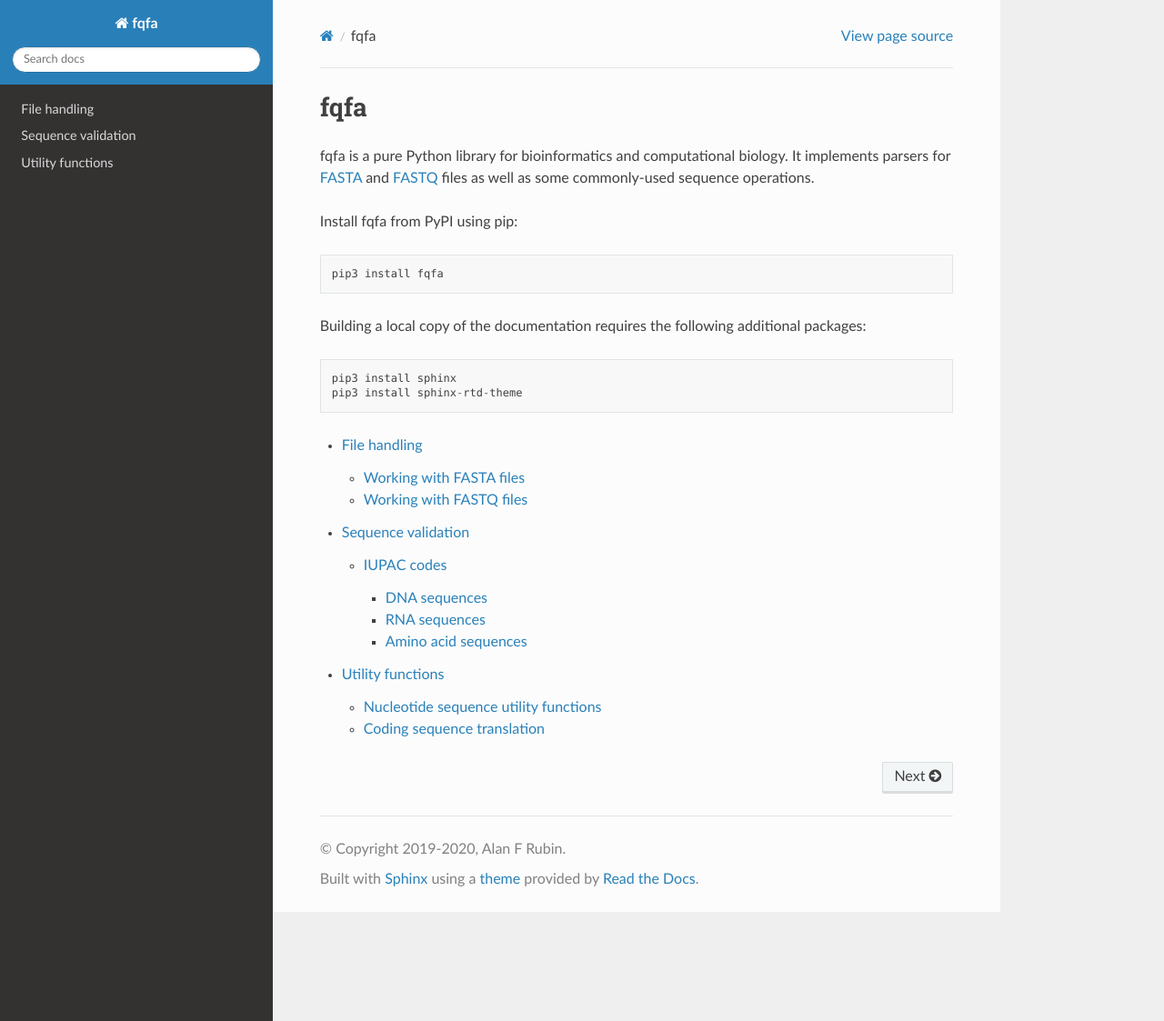
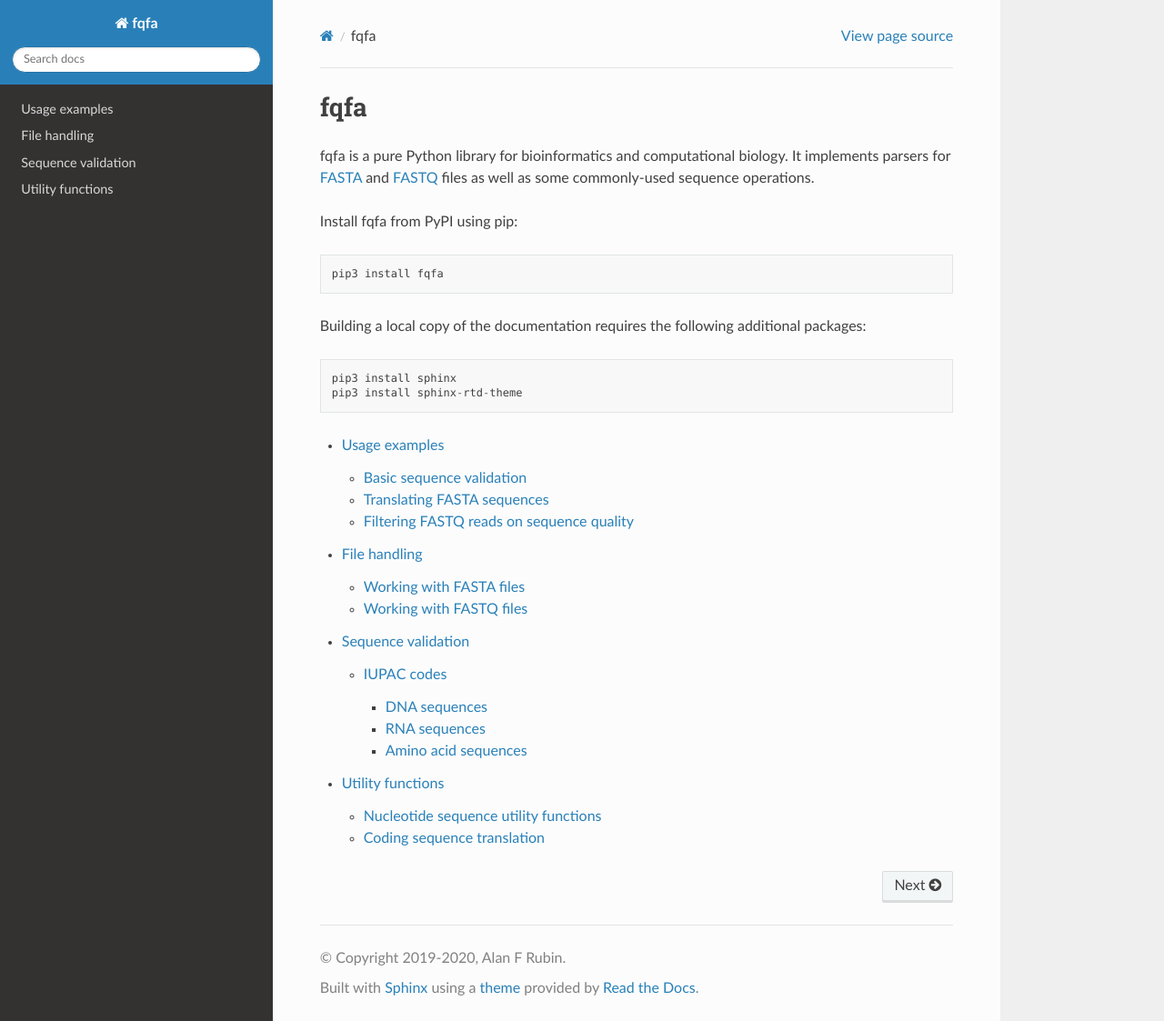
Before and after one commit to CountESS-Project/fqfa, a Sphinx documentation site: the page built from docs/index.rst, in a window 1280 px wide and 1123 px high. Shown: the whole window at 91% size. Built offline with Sphinx 7.4.7 and the Read the Docs theme 2.0.0, drawn with Linux system fonts in a browser that asks for light colours.

Commit message:
added a stub for usage examples

```diff
--- /dev/null
+++ b/docs/examples.rst
@@ -0,0 +1,11 @@
+Usage examples
+********************
+
+Basic sequence validation
+=========================
+
+Translating FASTA sequences
+===========================
+
+Filtering FASTQ reads on sequence quality
+=========================================
--- a/docs/index.rst
+++ b/docs/index.rst
@@ -16,6 +16,7 @@ Building a local copy of the documentation requires the following additional pac
 .. toctree::
    :maxdepth: 3
 
+   examples
    files
    validator
    util
```
